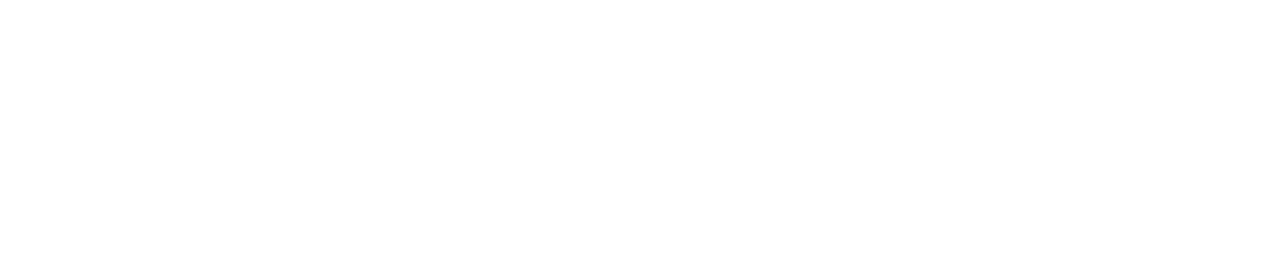
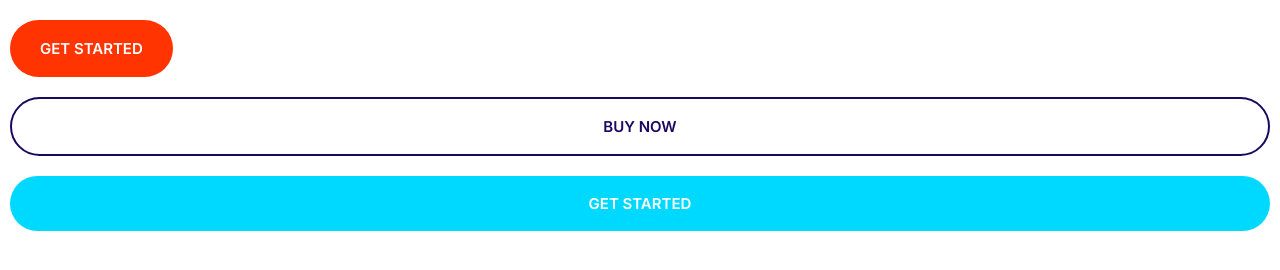
Before and after one commit to Question-jpeg/krezer, a plain HTML site: page index.html in a window 1280 px wide. Drawn offline with Linux system fonts and the light colour scheme.

Commit message:
Define buttons

```diff
--- a/CSS/styles.css
+++ b/CSS/styles.css
@@ -4,6 +4,10 @@
   --color-accent: #ff3400;
   --color-heading: #1b0760;
   --color-body: #918ca4;
+}
+
+*, *::after, *::before {
+  box-sizing: border-box;
 }
 
 /* Typography */
@@ -163,3 +167,57 @@ a {
   justify-content: center;
   align-items: center;
 }
+
+/* Buttons */
+
+.btn {
+  border-radius: 40px;
+  border: 0;
+  color: #fff;
+  cursor: pointer;
+  font-size: 1.8rem;
+  font-weight: 600;
+  margin: 1rem 0;
+  padding: 2rem 3rem;
+  text-align: center;
+  text-transform: uppercase;
+  white-space: nowrap;
+}
+
+.btn--accent {
+  background: var(--color-accent);
+}
+
+.btn--accent:hover {
+  background-color: #ec3000;
+}
+
+.btn--primary {
+  background: 0;
+  border: 2px, solid, var(--color-heading);
+  color: var(--color-heading);
+}
+
+.btn--primary:hover {
+  background: var(--color-heading);
+  color: #fff;
+}
+
+.btn--secondary {
+  background: var(--color-secondary);
+}
+
+.btn--secondary:hover {
+  background: #00c8eb;
+}
+
+.btn--block {
+  width: 100%;
+  display: inline-block;
+}
+
+@media screen and (min-width: 1024px) {
+  .btn {
+    font-size: 1.5rem;
+  }
+}
--- a/index.html
+++ b/index.html
@@ -15,5 +15,8 @@
     <link rel="stylesheet" href="CSS/styles.css" />
   </head>
   <body>
+    <button class="btn btn--accent">Get Started</button>
+    <a href="#" class="btn btn--primary btn--block">Buy Now</a>
+    <a href="#" class="btn btn--secondary btn--block">Get Started</a>
   </body>
 </html>
```
